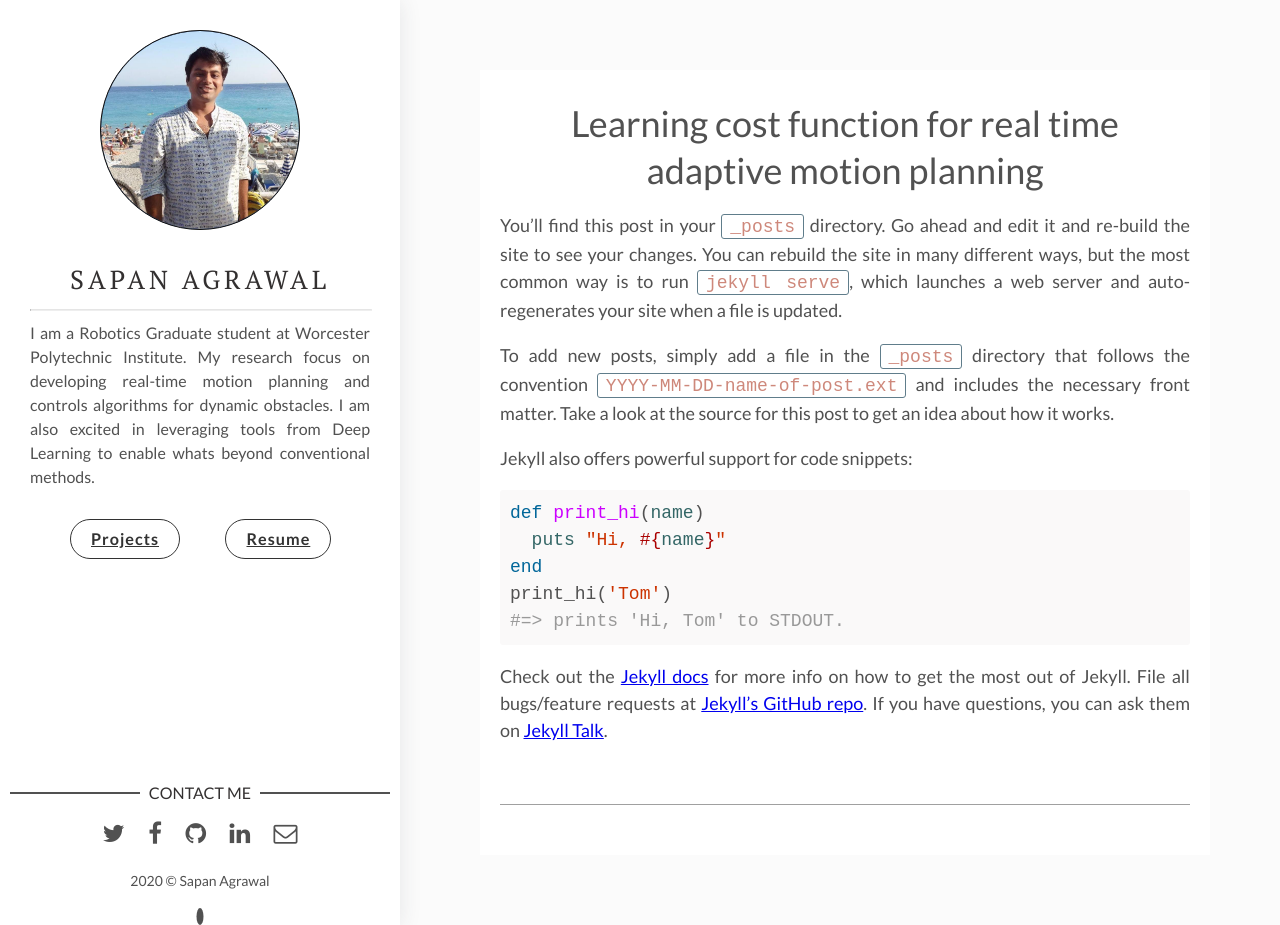
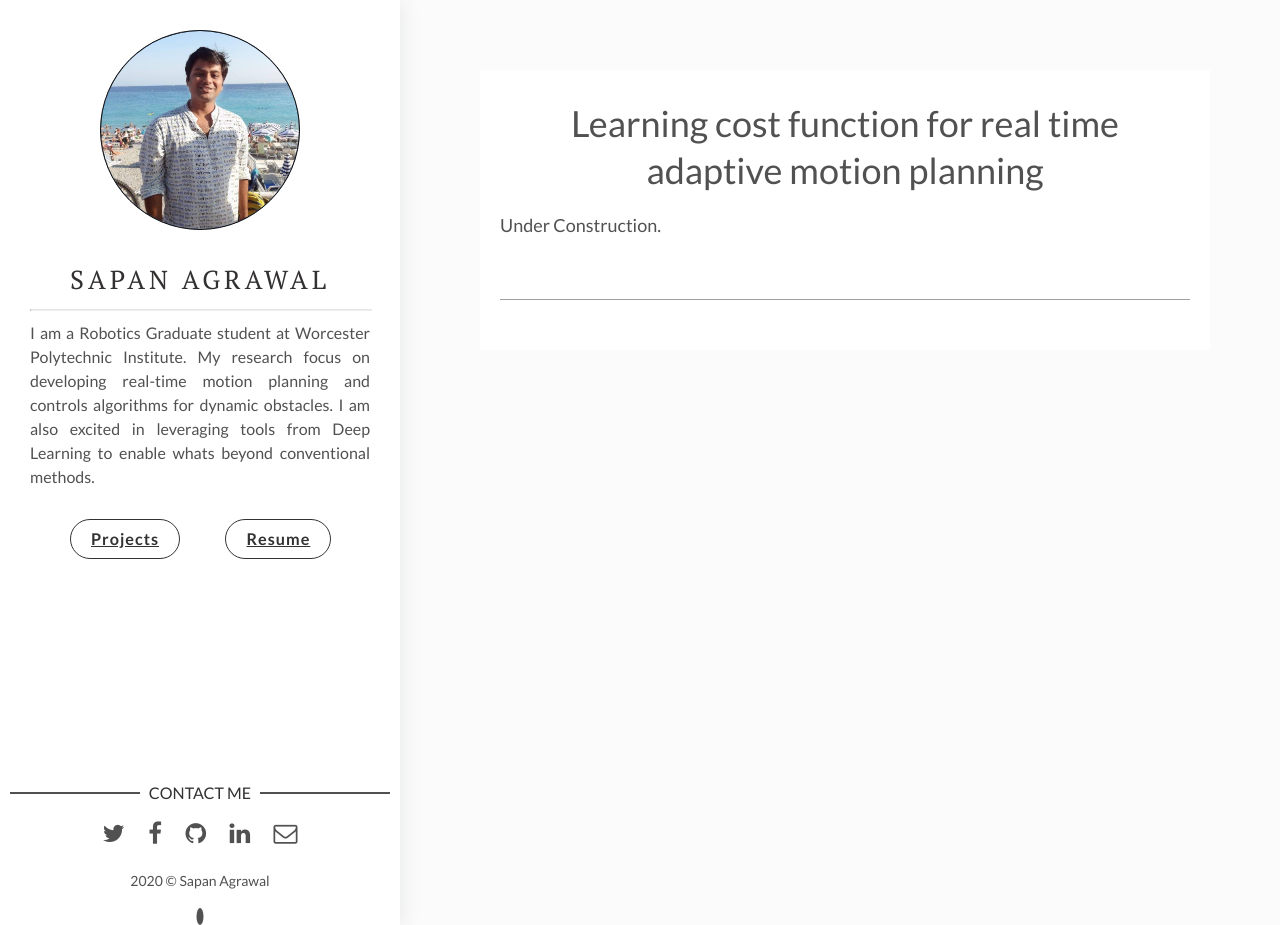
Before and after one commit to sapan-ostic/sapan-ostic.github.io, a Jekyll site: the page built from _posts/2019-01-01-Learning-cost-function-for-Real-time-adaptive-motion-planning.markdown, in a window 1280 px wide and 925 px high. Built offline with Jekyll 4.4.1, drawn with Linux system fonts in a browser that asks for light colours.

Commit message:
site setting updated

```diff
--- a/_posts/2019-01-01-Learning-cost-function-for-Real-time-adaptive-motion-planning.markdown
+++ b/_posts/2019-01-01-Learning-cost-function-for-Real-time-adaptive-motion-planning.markdown
@@ -5,22 +5,4 @@
 description: Real time Path Planning algorithms find the optimal path by choosing trajectories with minimum cost. In majority of these cases, energy, time, Euclidean distance of the robot from the goal position are constituted in the Cost function. This works aims at developing a generalised approach to find the cost function using Deep Learning.
 img:  1.gif # Add image post (optional)
 ---
-You’ll find this post in your `_posts` directory. Go ahead and edit it and re-build the site to see your changes. You can rebuild the site in many different ways, but the most common way is to run `jekyll serve`, which launches a web server and auto-regenerates your site when a file is updated.
-
-To add new posts, simply add a file in the `_posts` directory that follows the convention `YYYY-MM-DD-name-of-post.ext` and includes the necessary front matter. Take a look at the source for this post to get an idea about how it works.
-
-Jekyll also offers powerful support for code snippets:
-
-{% highlight ruby %}
-def print_hi(name)
-  puts "Hi, #{name}"
-end
-print_hi('Tom')
-#=> prints 'Hi, Tom' to STDOUT.
-{% endhighlight %}
-
-Check out the [Jekyll docs][jekyll-docs] for more info on how to get the most out of Jekyll. File all bugs/feature requests at [Jekyll’s GitHub repo][jekyll-gh]. If you have questions, you can ask them on [Jekyll Talk][jekyll-talk].
-
-[jekyll-docs]: https://jekyllrb.com/docs/home
-[jekyll-gh]:   https://github.com/jekyll/jekyll
-[jekyll-talk]: https://talk.jekyllrb.com/
+Under Construction.
```
